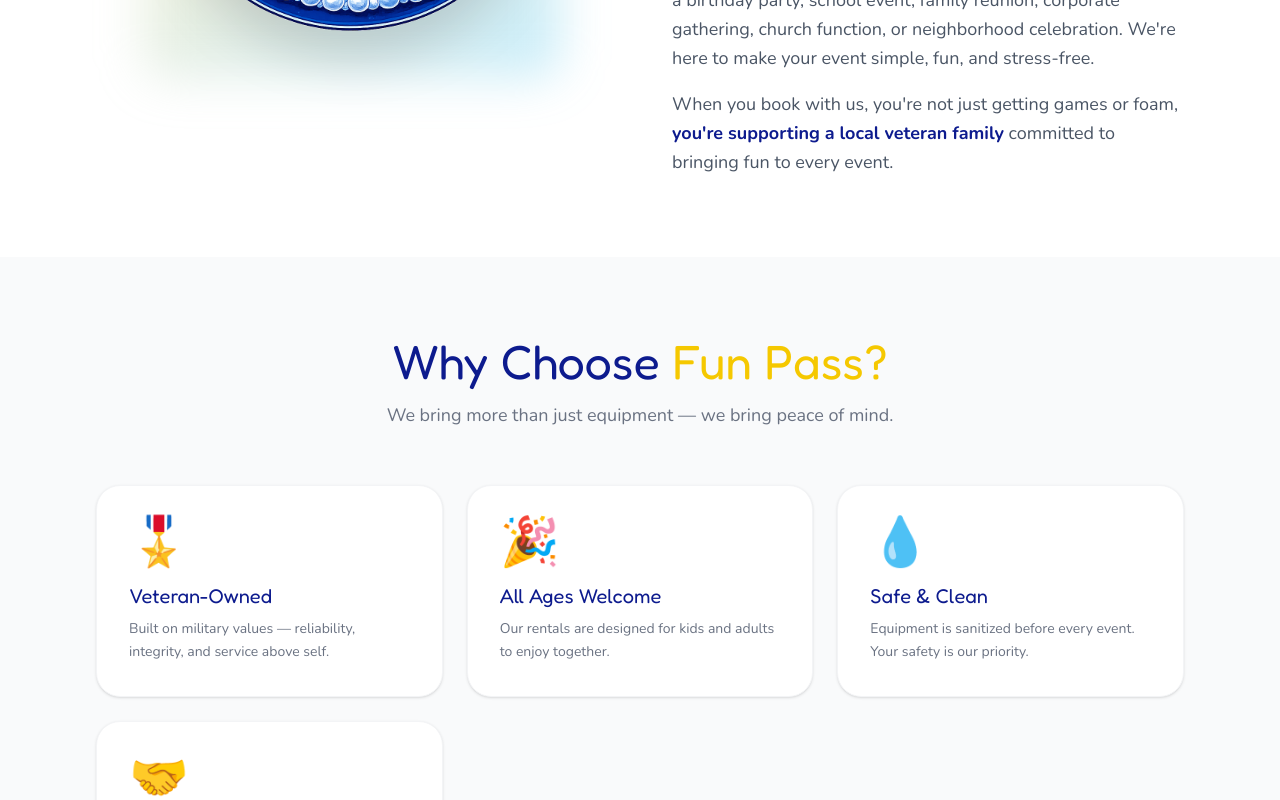
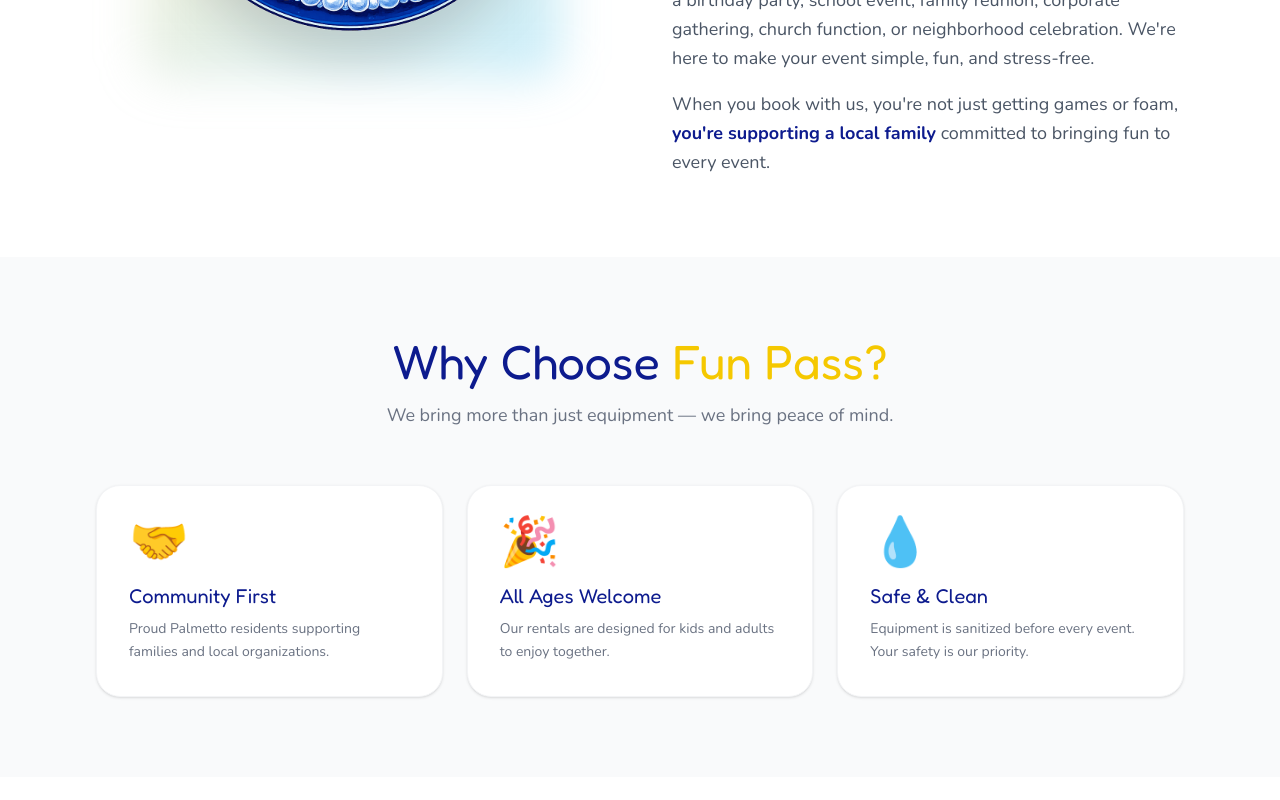
Before and after one commit to Phoesston/Fun-Pass, a Next.js app: page /about in a window 1280 px wide. Shown: the part 980-1780 px from the top of the page. Built offline with nearby package versions, Linux system fonts and the light colour scheme.

Commit message:
Changed email display name

```diff
--- a/app/about/page.tsx
+++ b/app/about/page.tsx
@@ -68,7 +68,7 @@
                 </p>
                 <p>
                   When you book with us, you&apos;re not just getting games or foam,{' '}
-                  <strong className="text-brand-navy">you&apos;re supporting a local veteran family</strong> committed
+                  <strong className="text-brand-navy">you&apos;re supporting a local family</strong> committed
                   to bringing fun to every event.
                 </p>
               </div>
@@ -91,10 +91,9 @@
 
           <div className="grid grid-cols-1 sm:grid-cols-2 lg:grid-cols-3 gap-6">
             {[
-              { emoji: '🎖️', title: 'Veteran-Owned', body: 'Built on military values — reliability, integrity, and service above self.' },
+              { emoji: '🤝', title: 'Community First', body: 'Proud Palmetto residents supporting families and local organizations.' },
               { emoji: '🎉', title: 'All Ages Welcome', body: 'Our rentals are designed for kids and adults to enjoy together.' },
               { emoji: '💧', title: 'Safe & Clean', body: 'Equipment is sanitized before every event. Your safety is our priority.' },
-              { emoji: '🤝', title: 'Community First', body: 'Proud Palmetto residents supporting families and local organizations.' },
             ].map((item) => (
               <div
                 key={item.title}
--- a/lib/equipment.ts
+++ b/lib/equipment.ts
@@ -163,7 +163,7 @@
   {
     name: 'Folding Chairs',
     description:
-      'Comfortable, sturdy, and available in bulk — our folding chairs set up fast and hold up all night. Whether you need 10 or 100, we\'ve got you covered.',
+      'Comfortable, sturdy, and available in bulk — our folding chairs set up fast and hold up all night, we\'ve got you covered.',
     category: 'chairs-tables',
     images: ['/chairs-tables/foldingChairs.jpg', '/chairs-tables/foldingChairs2.jpg'],
   },
--- a/lib/ses.ts
+++ b/lib/ses.ts
@@ -10,7 +10,7 @@
   },
 })
 
-const FROM = process.env.AWS_SES_FROM_EMAIL!
+const FROM = `Fun Pass Entertainment Group <${process.env.AWS_SES_FROM_EMAIL!.trim()}>`
 const ADMIN = process.env.AWS_SES_ADMIN_EMAIL!
 const APP_URL = process.env.NEXT_PUBLIC_APP_URL!
 
```
